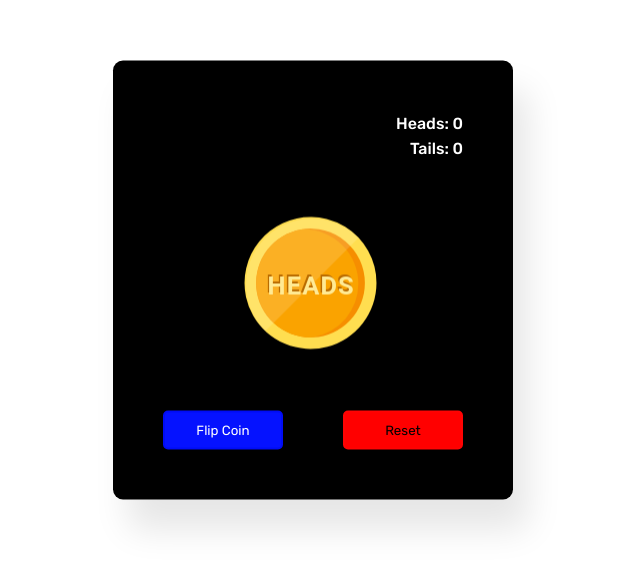
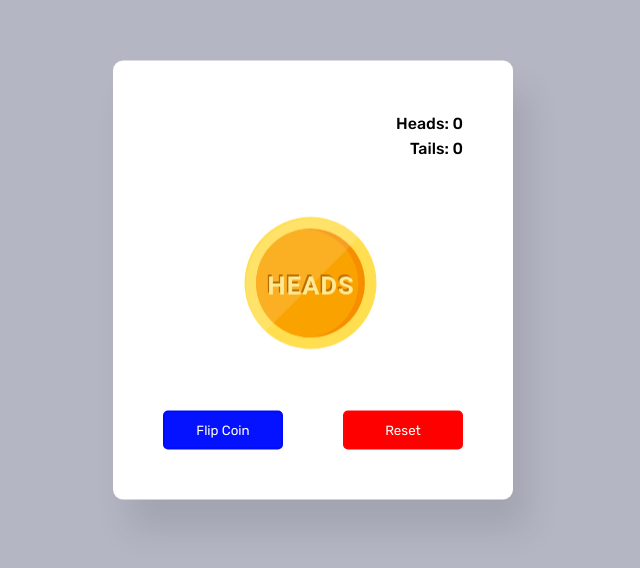
Before and after one commit to AbhishekD66/flip-a-coin, a plain HTML site: page index.html in a window 1280 px wide. Shown: the part 120-688 px from the top of the page, without its empty margins (327-967 px from the left). Drawn offline with Linux system fonts and the light colour scheme.

Commit message:
bg change

```diff
--- a/style.css
+++ b/style.css
@@ -6,10 +6,10 @@
 }
 body{
     height: 100%;
-    background-color: #ffffff;
+    background-color: #b4b6c4;
 }
 .container{
-    background-color: #000000;
+    background-color: #ffffff;
     width: 400px;
     padding: 50px;
     position: absolute;
@@ -23,7 +23,7 @@ body{
 }
 .stats{
     text-align: right;
-    color: #ffffff;
+    color: #000000;
     font-weight: 500;
     line-height: 25px;
 }
@@ -87,5 +87,5 @@ button{
 #reset-button{
     background-color: #ff0000;
     border-color: #ff0303;
-    color: #000000;
+    color: #ffffff;
 }
```
